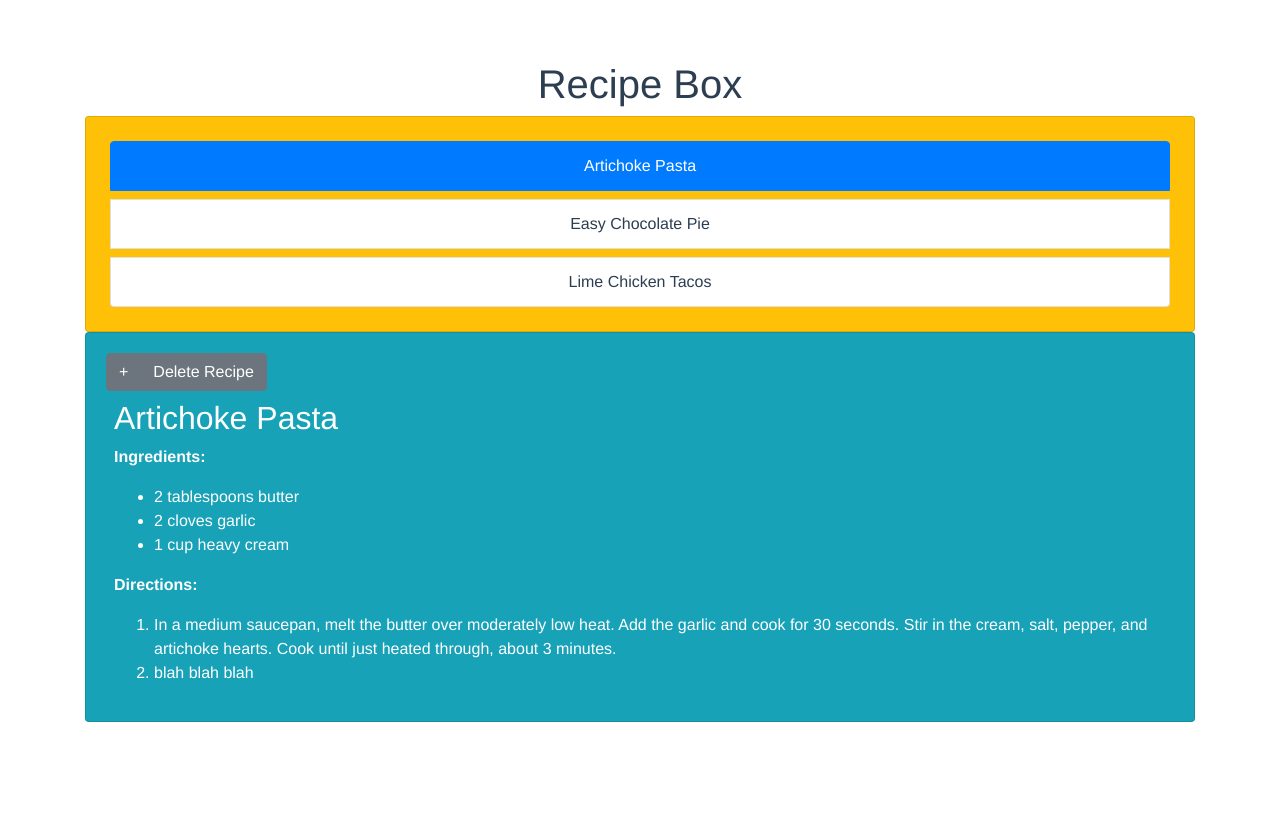
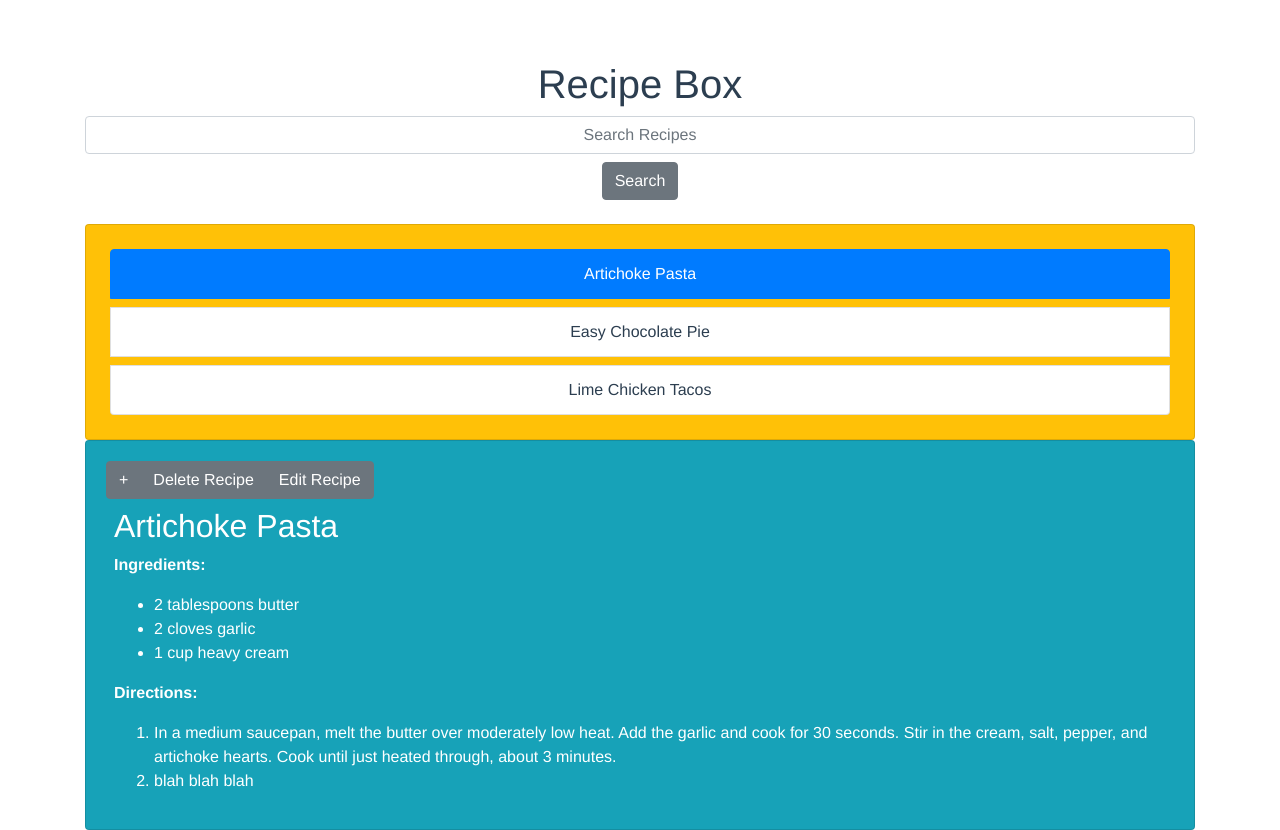
Before and after one commit to annahisenberg/vue-recipe-box, a Vue app: page / in a window 1280 px wide. Both pictures are taken after a click on the element "Artichoke Pasta". Before the commit the page ends 800 px from the top, so only its background shows below. Built offline with nearby package versions, Linux system fonts and the light colour scheme.

Commit message:
add a filter

```diff
--- a/src/App.vue
+++ b/src/App.vue
@@ -1,6 +1,7 @@
 <template>
   <div id="app">
     <h1>Recipe Box</h1>
+    <filter-recipes></filter-recipes>
     <recipe-list></recipe-list>
     <recipe></recipe>
   </div>
@@ -9,12 +10,14 @@
 <script>
 import RecipeList from "./components/RecipeList.vue";
 import Recipe from "./components/Recipe.vue";
+import FilterRecipes from "./components/filter.vue";
 
 export default {
   name: "app",
   components: {
     RecipeList,
-    Recipe
+    Recipe,
+    FilterRecipes
   }
 };
 </script>
--- a/src/components/Recipe.vue
+++ b/src/components/Recipe.vue
@@ -24,6 +24,30 @@
         <b-button @click.prevent="saveNewRecipe">Add Recipe</b-button>
       </div>
     </b-modal>
+    <b-modal id="modal-2">
+      <b-form-group label="title" label-for="input-1" variant="primary">
+        <b-form-input id="input-1" :value="currentTitle" type="text" placeholder="title"></b-form-input>
+      </b-form-group>
+      <b-form-group label="ingredients:">
+        <b-form-input
+          @change="separateIngredients"
+          :value="currentIngredients"
+          type="text"
+          placeholder="ingredients"
+        ></b-form-input>
+      </b-form-group>
+      <b-form-group label="directions:">
+        <b-form-input
+          @change="separateDirections"
+          :value="currentDirections"
+          type="text"
+          placeholder="directions"
+        ></b-form-input>
+      </b-form-group>
+      <div slot="modal-footer">
+        <b-button @click.prevent="editRecipe">Edit Recipe</b-button>
+      </div>
+    </b-modal>
     <div v-if="allRecipes.length > 0">
       <b-card
         bg-variant="info"
@@ -34,6 +58,7 @@
         <b-button-group>
           <b-button v-b-modal.modal-1>+</b-button>
           <b-button @click="deleteRecipe">Delete Recipe</b-button>
+          <b-button v-b-modal.modal-2>Edit Recipe</b-button>
         </b-button-group>
         <b-card-text class="m-2">
           <h2>{{ currentTitle }}</h2>
@@ -87,9 +112,11 @@ export default {
       this.form.Directions = this.form.Directions.split(",");
     },
     deleteRecipe() {
-      console.log(this.currentRecipe);
       this.$store.dispatch("deleteRecipe", this.currentRecipe);
     }
+    // editRecipe() {
+    //     this.$store.dispatch("editRecipe", this.)
+    // }
   }
 };
 </script>
--- /dev/null
+++ b/src/components/filter.vue
@@ -0,0 +1,31 @@
+<template>
+  <b-container>
+    <b-form-group>
+      <b-form-input v-model="filterValue" placeholder="Search Recipes"></b-form-input>
+      <b-button class="m-2" @click="searchRecipes">Search</b-button>
+    </b-form-group>
+  </b-container>
+</template>
+
+<script>
+export default {
+  name: "filter",
+  data() {
+    return {
+      filterValue: ""
+    };
+  },
+  methods: {
+    searchRecipes() {
+      console.log(this.filterValue);
+      this.$store.dispatch("filterRecipes", this.filterValue);
+    }
+  }
+};
+</script>
+
+<style scoped>
+input {
+  text-align: center;
+}
+</style>
--- a/src/store.js
+++ b/src/store.js
@@ -34,6 +34,9 @@ export default new Vuex.Store({
       let item = state.recipes.indexOf(payload);
       state.recipes.splice(item, 1);
       state.currentRecipe = state.recipes[0];
+    },
+    FILTER_RECIPES(state, payload) {
+      state.recipes.filter(recipe => recipe.title = payload)
     }
   },
   actions: {
@@ -52,6 +55,11 @@ export default new Vuex.Store({
     }, recipe) {
       console.log(recipe);
       commit('DELETE_RECIPE', recipe);
+    },
+    filterRecipes({
+      commit
+    }, searchValue) {
+      commit('FILTER_RECIPES', searchValue);
     }
   },
   getters: {
```
